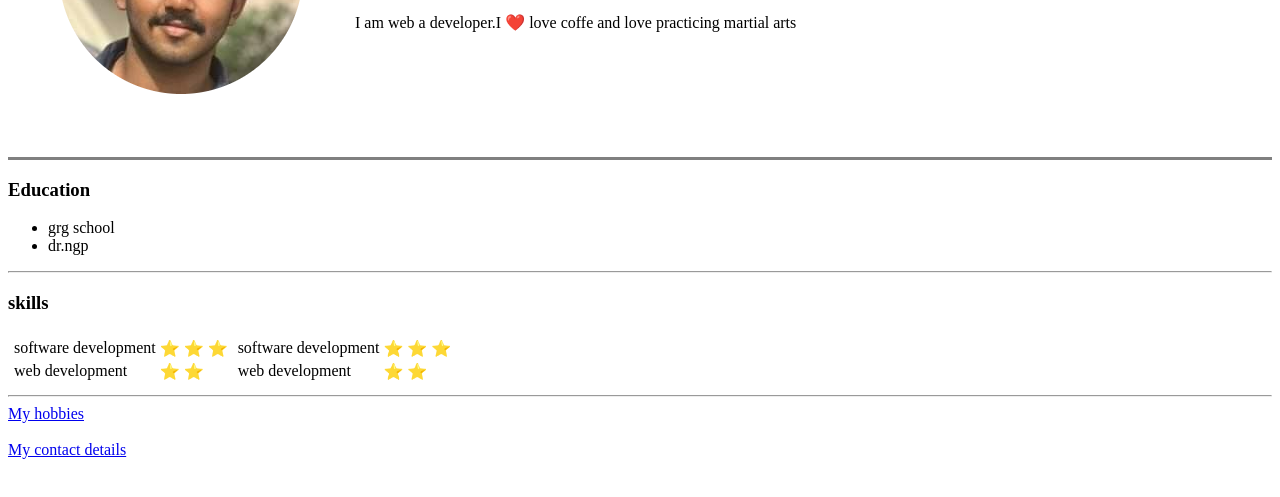
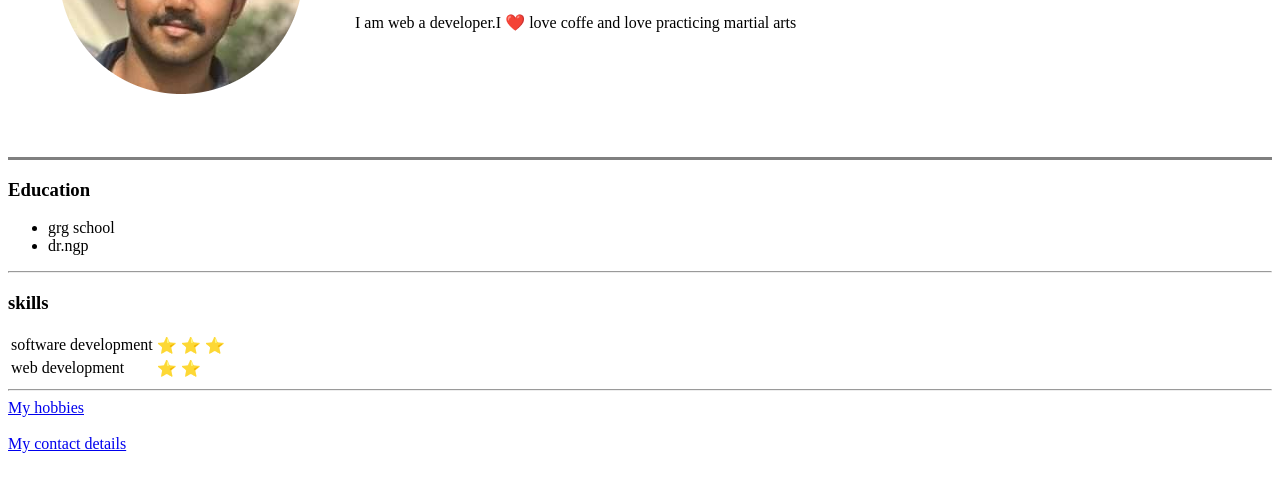
Before and after one commit to Sowbaran/cv, a plain HTML site: page index.html in a window 1280 px wide. Shown: the part 209-706 px from the top of the page. Drawn offline with Linux system fonts and the light colour scheme.

Commit message:
changed some lines of code

```diff
--- a/index.html
+++ b/index.html
@@ -21,9 +21,6 @@
     </ul>
     <hr>
     <h3>skills</h3>
-    <table>
-        <tr>
-            <td>
                 <table>
                     <tr>
                         <td>software development</td>
@@ -34,21 +31,6 @@
                         <td> ⭐ ⭐</td>
                     </tr>
                 </table>
-            </td>
-            <td>
-                <table>
-                    <tr>
-                        <td>software development</td>
-                        <td> ⭐ ⭐  ⭐</td>
-                    </tr>
-                    <tr>
-                        <td>web development</td>
-                        <td> ⭐ ⭐</td>
-                    </tr>
-                </table>
-            </td>
-        </tr>
-    </table>
     <hr>
    <a href="hobbies.html">My hobbies</a>
    <br>
```
